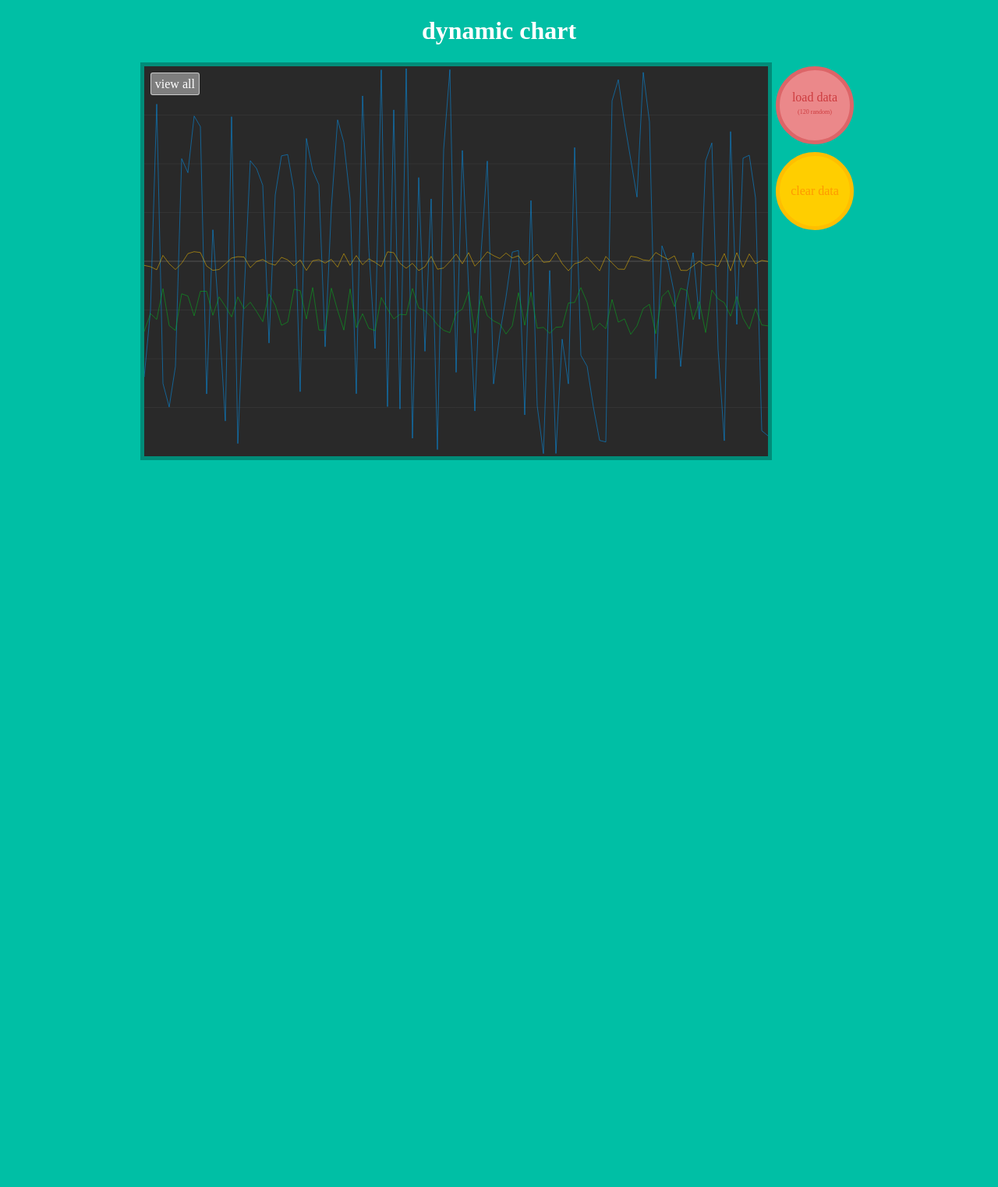
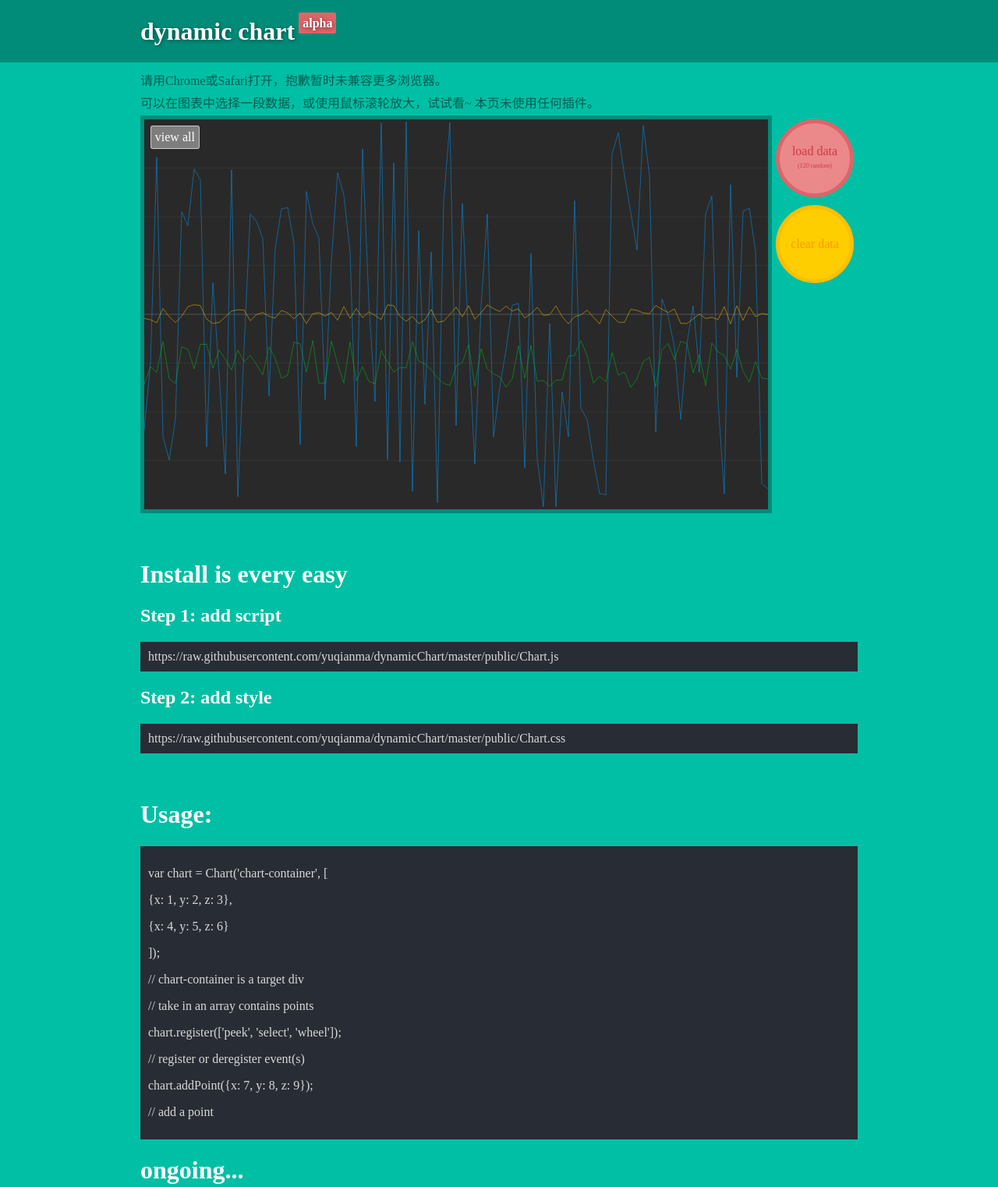
Before and after one commit to yuqianma/dynamicChart, a website: page index.html in a window 1280 px wide. Shown: the whole page at 78% size. Before the commit the page ends 800 px from the top, so only its background shows below. Drawn offline with nearby package versions, Linux system fonts and the light colour scheme; no server answers.

Commit message:
the demo page done

```diff
--- a/index.html
+++ b/index.html
@@ -1,5 +1,8 @@
 <!DOCTYPE HTML>
 <html>
+<head>
+<title>Dynamic Chart</title>
+<meta name="renderer" content="webkit">
 <link type="text/css" rel="stylesheet" href="/public/Chart.css">
 <style type="text/css">
 body {
@@ -7,17 +10,44 @@ body {
   background: rgb(0, 191, 165);
   color: #fff;
 }
-h1 {
+header {
+  height: 80px;
+  background: rgb(0, 140, 121);
+  margin-bottom: 10px
+}
+header .name {
   margin-left: auto;
   margin-right: auto;
-  text-align: center;
+  width: 920px;
+  font-size: 2rem;
+  font-weight: bold;
+  line-height: 80px;
+  text-shadow: 1px 1px 5px rgba(0,0,0,0.5);
 }
+header .name::after {
+  content:'alpha';
+  position: relative;
+  top: -1rem;
+  padding: 5px;
+  margin-left: 5px;
+  font-size: 1rem;
+  border-radius: 2px;
+  background: #DD6568;
+}
+
+.addition-info {
+  margin: 5px auto;
+  display: block;
+  width: 920px;
+  color: rgb(0, 93, 80);
+}
+
 #container {
   width: 920px;
   height: 510px;
   margin: 0 auto;
 }
-#container:after {
+#container::after {
   content: '';
   display: block;
   clear: both;
@@ -26,7 +56,7 @@ h1 {
   float: left;
   width: 800px;
   height: 500px;
-  border: 5px rgb(0, 140, 121)  solid;
+  border: 5px rgb(0, 140, 121) solid;
 }
 #data-control {
   float: left;
@@ -40,9 +70,11 @@ h1 {
   border-width: 5px;
   border-style: solid;
   border-radius: 50px;
+  transition: 0.5s;
 }
 #data-control .btn:hover {
   cursor: pointer;
+  box-shadow: 0 0 10px rgba(0, 0, 0, 0.5);
 }
 #data-control #btn-load-data {
   display: table-cell;
@@ -68,12 +100,35 @@ h1 {
   border-color: rgb(255, 206, 0);
   color: rgb(255, 153, 0);
 }
+
+#install {
+  width: 920px;
+  margin: 60px auto;
+}
+.code {
+  display: block;
+  background: rgb(40, 44, 52);
+  color: rgb(217, 217, 217);
+  padding: 10px;
+  margin: 10px 0;
+}
+
+#usage {
+  width: 920px;
+  margin: 0 auto;
+}
 </style>
 <script src="/socket.io/socket.io.js"></script>
 <script src="/public/Chart.js"></script>
 <script src="/public/index.js"></script>
+</head>
 <body>
-  <h1>dynamic chart</h1>
+  <header>
+    <div class="name">dynamic chart</div>
+  </header>
+  <span class="addition-info">请用Chrome或Safari打开，抱歉暂时未兼容更多浏览器。</span>
+  <span class="addition-info">可以在图表中选择一段数据，或使用鼠标滚轮放大，试试看~ 本页未使用任何插件。</span>
+
   <div id="container">
     <div id="chart-container" class="chart">
     </div>
@@ -85,5 +140,34 @@ h1 {
       <div id="btn-clear" class="btn">clear data</div>
     </div>
   </div>
+
+  <div id="install">
+    <h1>Install is every easy</h1>
+    <h2>Step 1: add script</h2>
+      <span class="code">https://raw.githubusercontent.com/yuqianma/dynamicChart/master/public/Chart.js</span>
+    <h2>Step 2: add style</h2>
+      <span class="code">https://raw.githubusercontent.com/yuqianma/dynamicChart/master/public/Chart.css</span>
+  </div>
+
+  <div id="usage">
+    <h1>Usage:</h1>
+    <div class="code">
+      <p>var chart = Chart('chart-container', [</p>
+      <p>{x: 1, y: 2, z: 3},</p>
+      <p>{x: 4, y: 5, z: 6}</p>
+      <p>]);</p>
+      <p>// chart-container is a target div</p>
+      <p>// take in an array contains points</p>
+      <p>chart.register(['peek', 'select', 'wheel']);</p>
+      <p>// register or deregister event(s)</p>
+      <p>chart.addPoint({x: 7, y: 8, z: 9});</p>
+      <p>// add a point</p>
+      <p></p>
+      <p></p>
+      <p></p>
+    </div>
+    <h1>ongoing...</h1>
+  </div>
+
 </body>
 </html>
```
